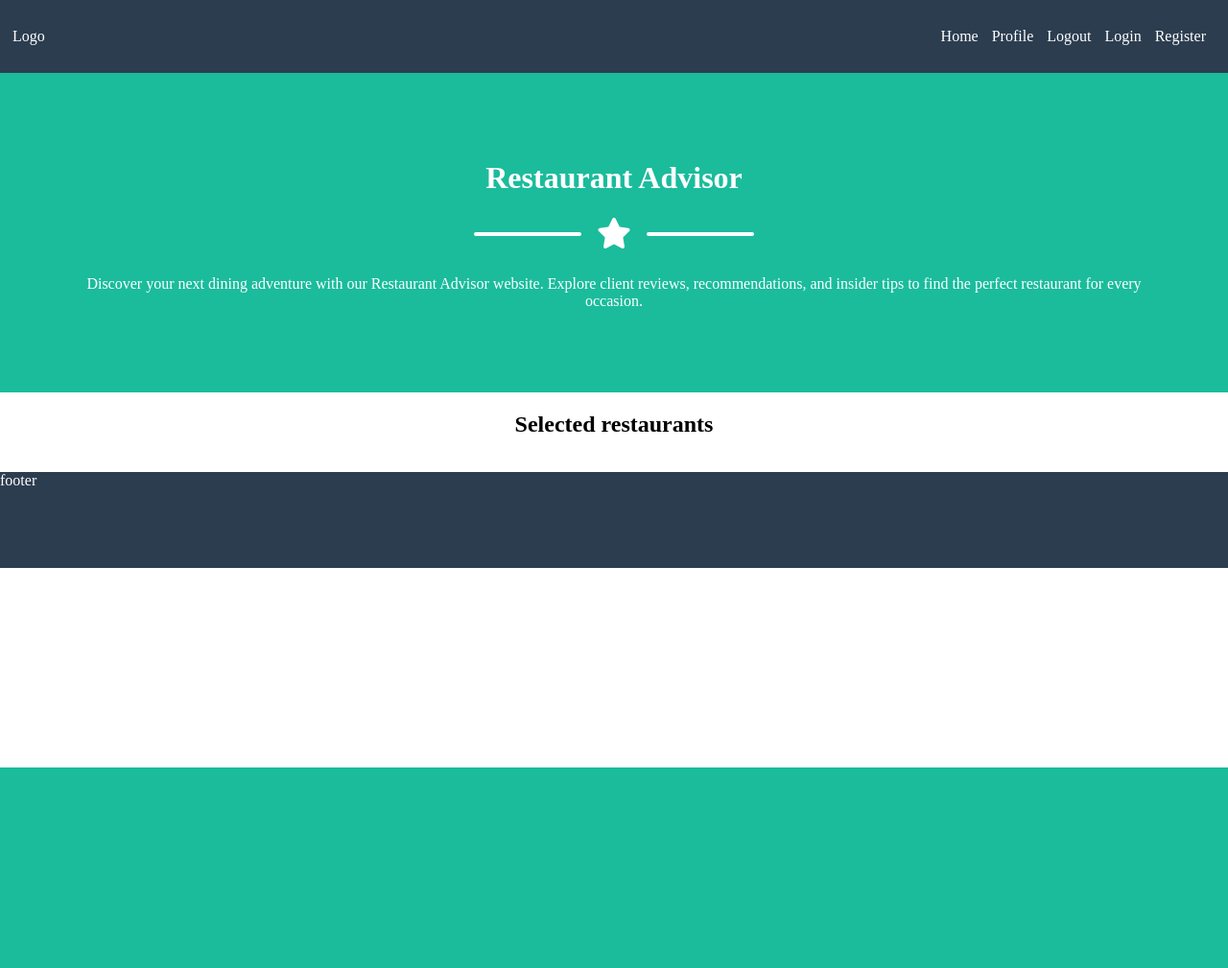
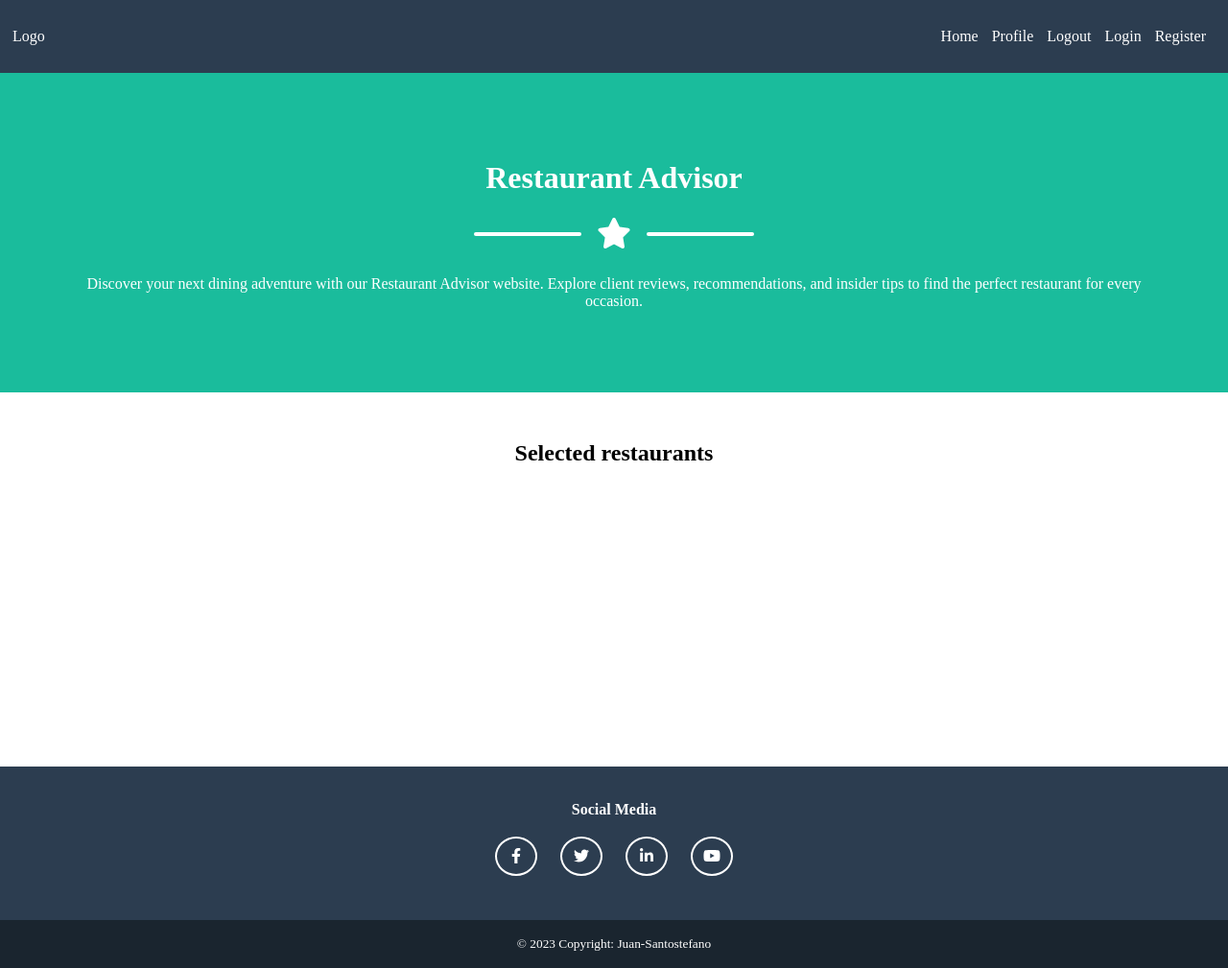
Before and after one commit to jpsantostefano/restaurant-advisor_v2, a Django app: page / in a window 1280 px wide. Shown: the whole page at 96% size. Before the commit the page ends 800 px from the top, so only its background shows below. Run offline with Django 3.2, Linux system fonts and the light colour scheme; data that the repository does not hold is empty; some libraries are stand-ins or nearby versions.

Commit message:
footer created

```diff
--- a/static/css/style.css
+++ b/static/css/style.css
@@ -1,5 +1,5 @@
 
-body {
+html, body {
     margin: 0;
     padding: 0;
     overflow: auto;
@@ -33,12 +33,38 @@ header {
     padding: 70px;
 }
 
+/***** FOOTER *****/
 footer {
+    padding: 15px;
     background-color:#2C3D50;
-    height: 100px;
+    height: 130px;
     color: white;
+    text-align: center;
 }
 
+.social-media{
+    padding-top: 10px;
+    padding-bottom: 20px;
+}
+
+.social-media a{
+    color: #fff;
+    text-decoration: none;
+    margin: 10px;
+    border-radius: 50%;
+    border: 2px solid #fff;
+    padding: 10px;
+
+}
+
+.copyright{
+    background-color: #1A252F;
+    height: 50px;
+    color: #fff;
+    display: flex;
+    align-items: center;
+    justify-content: center;
+}
 
 .divider-custom {
     margin: 1.25rem 0 1.5rem;
@@ -80,8 +106,6 @@ footer {
 
 section{
     text-align: center;
+    height: 45vh;
+    padding-top: 30px;
 }
-
-.reviews-link{
-
-}
--- a/templates/index.html
+++ b/templates/index.html
@@ -55,7 +55,19 @@
     </section>
 
     <footer>
-        <p>footer</p>
+
+        <h4 class="text-uppercase mb-4">Social Media</h4>
+
+        <div class="social-media">
+            <a href="https://www.facebook.com/" target="_blank"><i class="fab fa-fw fa-facebook-f"></i></a>
+            <a href="https://twitter.com/home" target="_blank"><i class="fab fa-fw fa-twitter"></i></a>
+            <a href="https://www.linkedin.com/" target="_blank"><i class="fab fa-fw fa-linkedin-in"></i></a>
+            <a href="https://www.youtube.com/" target="_blank"><i class="fab fa-fw fa-youtube"></i></a>
+        </div>
+
     </footer>
+    <div class="copyright">
+        <small>© 2023 Copyright: Juan-Santostefano</small>
+    </div>
 </body>
 </html>
```
